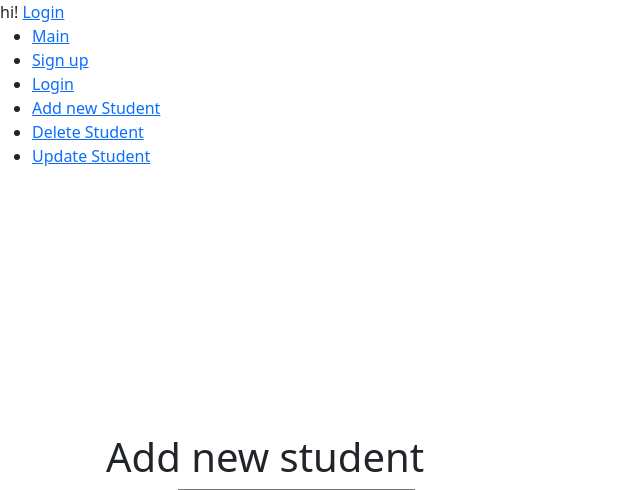
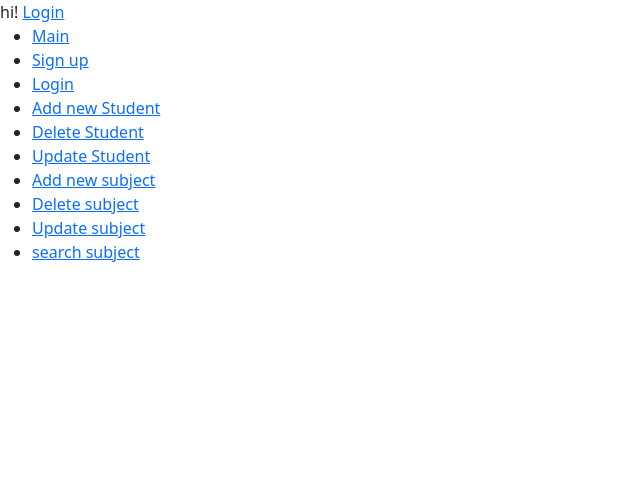
Before and after one commit to nguyenvantoan1821051127/B1_nhom3, a Flask app: page /addstudent_s1 in a window 1280 px wide. Shown: the top 490 px of the page, without its empty margins (0-640 px from the left). Run offline with Flask 2, Linux system fonts and the light colour scheme; the visitor is signed in with stand-in values (Sample User, id 1); data comes from the database, SQL or seed files in the repository.

Commit message:
creat formform

```diff
--- a/app/templates/layout.html
+++ b/app/templates/layout.html
@@ -37,6 +37,18 @@
       <li>
         <a href="{{ url_for('updatestudent_s1') }}">Update Student</a>
       </li>
+      <li>
+        <a href="{{ url_for('addsubject_s1') }}">Add new subject</a>
+      </li>
+      <li>
+        <a href="{{ url_for('delete_subject_s1') }}">Delete subject</a>
+      </li>
+      <li>
+        <a href="{{ url_for('Update_subject_s1') }}">Update subject</a>
+      </li>
+      <li>
+        <a href="{{ url_for('searchsubject_s1') }}">search subject</a>
+      </li>
     </ul>
     <div class="container">
       <header>{% block bodyTitle %} {% endblock %}</header>
```
